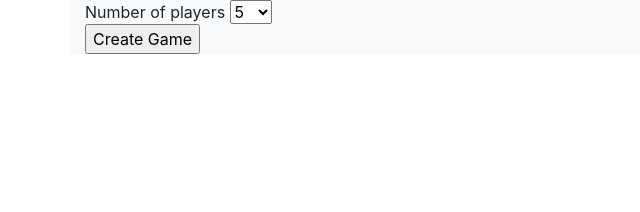
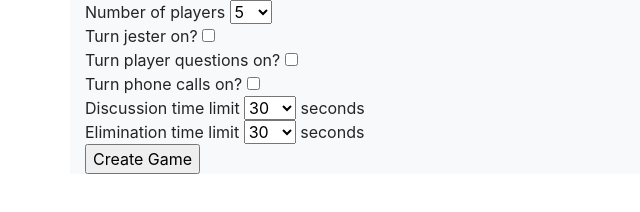
Before and after one commit to Git-Daddy-HS19/DirtyDiplomats, a website: page public/index.html in a window 1280 px wide. Shown: the whole page, without its empty margins (0-640 px from the left). Drawn offline with nearby package versions, Linux system fonts and the light colour scheme.

Commit message:
Added more form options and game class. WIP - form data isn't being sent

```diff
--- a/index.js
+++ b/index.js
@@ -16,12 +16,14 @@ const genUniqueID = (length = 4) => {
     return id
 }
 
+const Game = require('./Game.js')
 const runningGames = {}
 
 app.post('/create-game', (req, res) => {
+    console.log(req)
     let newGameID
-    while (runningGames[(newGameID = genUniqueID())] === undefined) {}
-    runningGames[newGameID] = {}
+    while (runningGames[(newGameID = genUniqueID())] !== undefined) {}
+    runningGames[newGameID] = new Game()
     res.json({ id: newGameID })
 })
 
--- a/public/index.html
+++ b/public/index.html
@@ -14,7 +14,7 @@
     <div class="bg-light container">
         <form id="create-game-form" method="POST" action="/create-game">
             Number of players
-            <select>
+            <select name="num-players">
                 <option value="5">5</option>
                 <option value="6">6</option>
                 <option value="7">7</option>
@@ -32,6 +32,31 @@
                 <option value="19">19</option>
                 <option value="20">20</option>
             </select><br>
+            Turn jester on? <input type="checkbox" name="has-jester"><br>
+            Turn player questions on? <input type="checkbox" name="has-player-questions"><br>
+            Turn phone calls on? <input type="checkbox" name="has-phone-calls"><br>
+            Discussion time limit
+            <select name="discussion-time-limit">
+                <option value="30">30</option>
+                <option value="60">60</option>
+                <option value="90">90</option>
+                <option value="120">120</option>
+                <option value="150">150</option>
+                <option value="180">180</option>
+                <option value="210">210</option>
+                <option value="240">240</option>
+            </select> seconds<br>
+            Elimination time limit
+            <select name="elimination-time-limit">
+                <option value="30">30</option>
+                <option value="60">60</option>
+                <option value="90">90</option>
+                <option value="120">120</option>
+                <option value="150">150</option>
+                <option value="180">180</option>
+                <option value="210">210</option>
+                <option value="240">240</option>
+            </select> seconds<br>
             <input type="submit" value="Create Game">
         </form>
         <div id="game-id-div" style="display: none;">
--- a/public/index.js
+++ b/public/index.js
@@ -2,12 +2,13 @@ const form = $('#create-game-form')
 const gameIdDiv = $('#game-id-div')
 const gameIdSpan = $('#game-id-span')
 
-form.submit(e => {
+form.submit(function(e) {
     e.preventDefault()
     $.ajax({
         url: form.attr('action'),
         type: form.attr('method'),
         data: form.serialize(),
+        processData: false,
         success: data => {
             form.hide()
             gameIdSpan.text(data.id)
```
Also changed, not shown: Game.js (added, +13 -0 lines).
